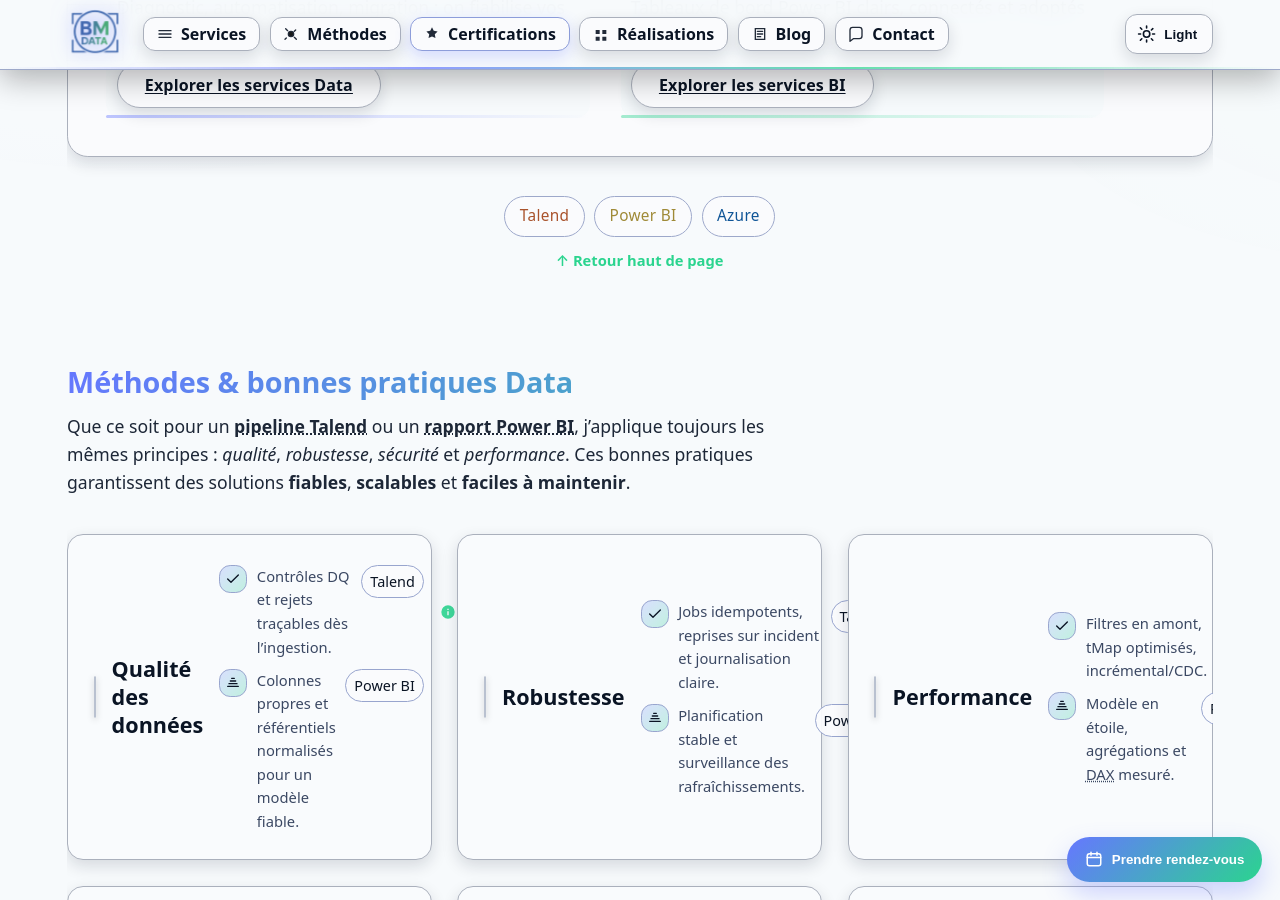
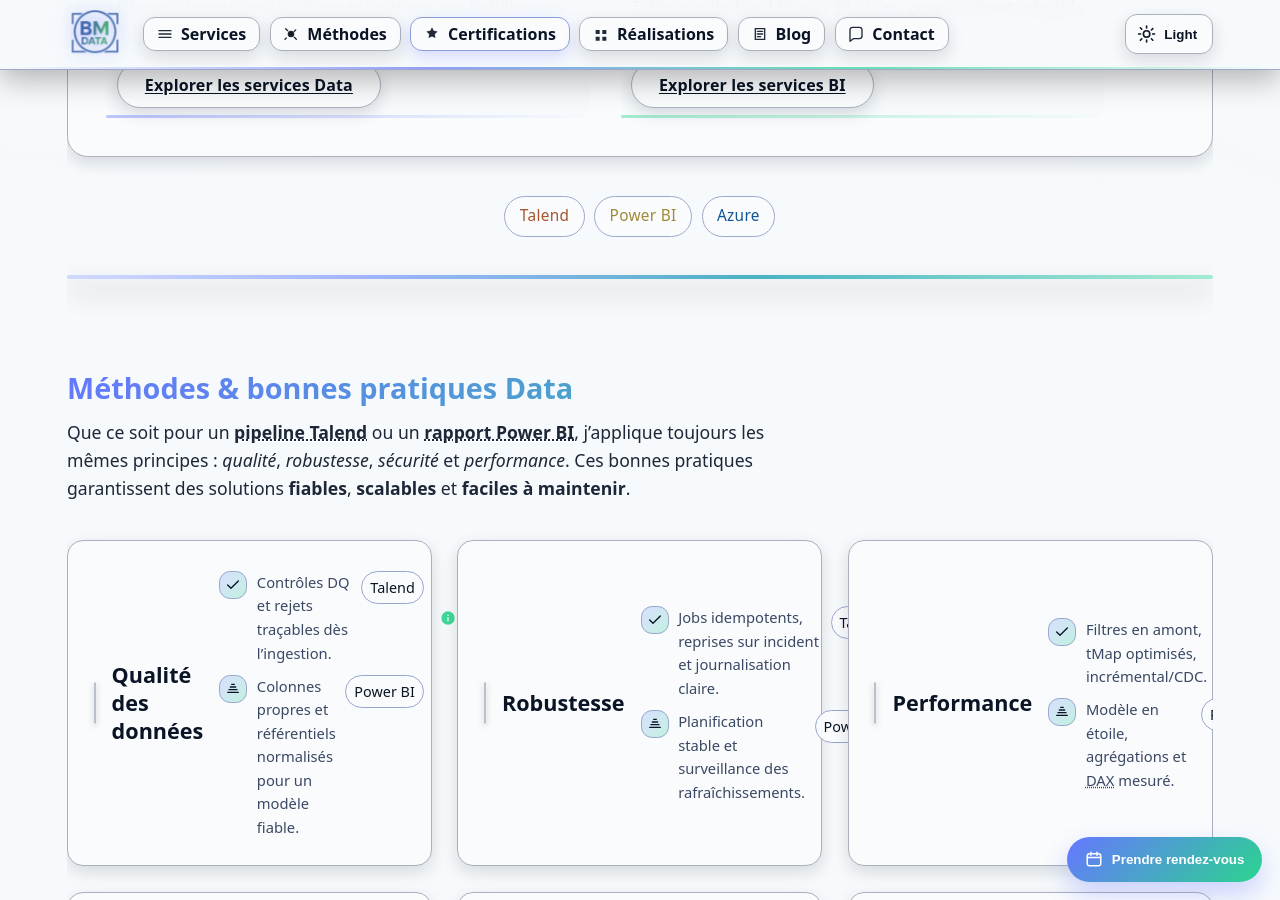
Before and after one commit to mbodetdata/mbodetdata.github.io, a Jekyll site: the page built from index.md, in a window 1280 px wide and 900 px high, scrolled down 1591 px. Built offline with Jekyll 4.4.1, drawn with Linux system fonts in a browser that asks for light colours.

Commit message:
Services

```diff
--- a/_includes/services.html
+++ b/_includes/services.html
@@ -157,9 +157,7 @@
       <span class="tool-logo tool-logo--powerbi" aria-hidden="true">Power BI</span>
       <span class="tool-logo tool-logo--azure" aria-hidden="true">Azure</span>
     </div>
-    <p class="services-back">
-      <a class="back-to-top" href="#top" data-track-click="services_backtotop">&uarr; Retour haut de page</a>
-    </p>
+    <div class="services-divider" role="presentation"></div>
   </div>
 
   {% if services_data.schema %}
--- a/assets/styles.css
+++ b/assets/styles.css
@@ -692,18 +692,29 @@
 .tool-logo--talend{ color:color-mix(in oklab, #ff6f00 68%, var(--fg) 32%); }
 .tool-logo--powerbi{ color:color-mix(in oklab, #f2c811 68%, var(--fg) 32%); }
 .tool-logo--azure{ color:color-mix(in oklab, #0078d4 68%, var(--fg) 32%); }
-.services-back{
-  margin:0;
-  font-size:var(--step--1);
-}
-.back-to-top{
-  text-decoration:none;
-  font-weight:600;
-  color:var(--brand-2);
-}
-.back-to-top:hover,
-.back-to-top:focus-visible{
-  text-decoration:underline;
+.services-divider{
+  width:100%;
+  height:4px;
+  margin-top: clamp(1.2rem, 2vw, 1.8rem);
+  border-radius:999px;
+  background: linear-gradient(90deg,
+    color-mix(in oklab, var(--brand) 25%, transparent) 0%,
+    color-mix(in oklab, var(--brand) 55%, var(--surface-0) 45%) 25%,
+    color-mix(in oklab, var(--brand-2) 60%, var(--brand) 40%) 60%,
+    color-mix(in oklab, var(--brand-2) 40%, transparent) 100%);
+  box-shadow:0 12px 26px rgba(8,11,20,.32);
+  position:relative;
+  overflow:hidden;
+}
+.services-divider::before{
+  content:"";
+  position:absolute;
+  inset:-40% 10% 60%;
+  background:radial-gradient(circle at 50% 0,
+    color-mix(in oklab, var(--brand) 38%, transparent) 0%,
+    transparent 70%);
+  opacity:.5;
+  filter:blur(18px);
 }
 @media (max-width: 768px){
 
```
